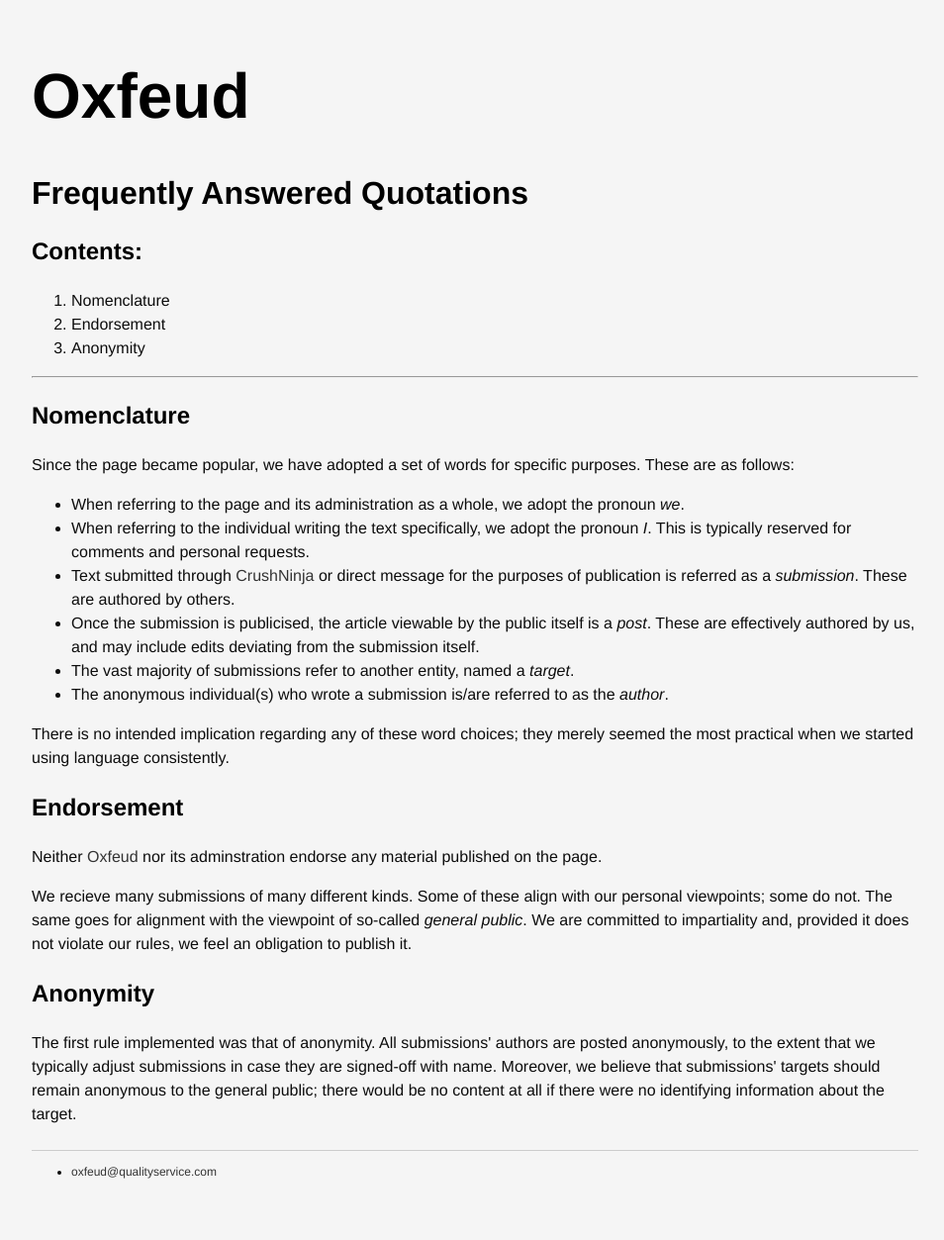
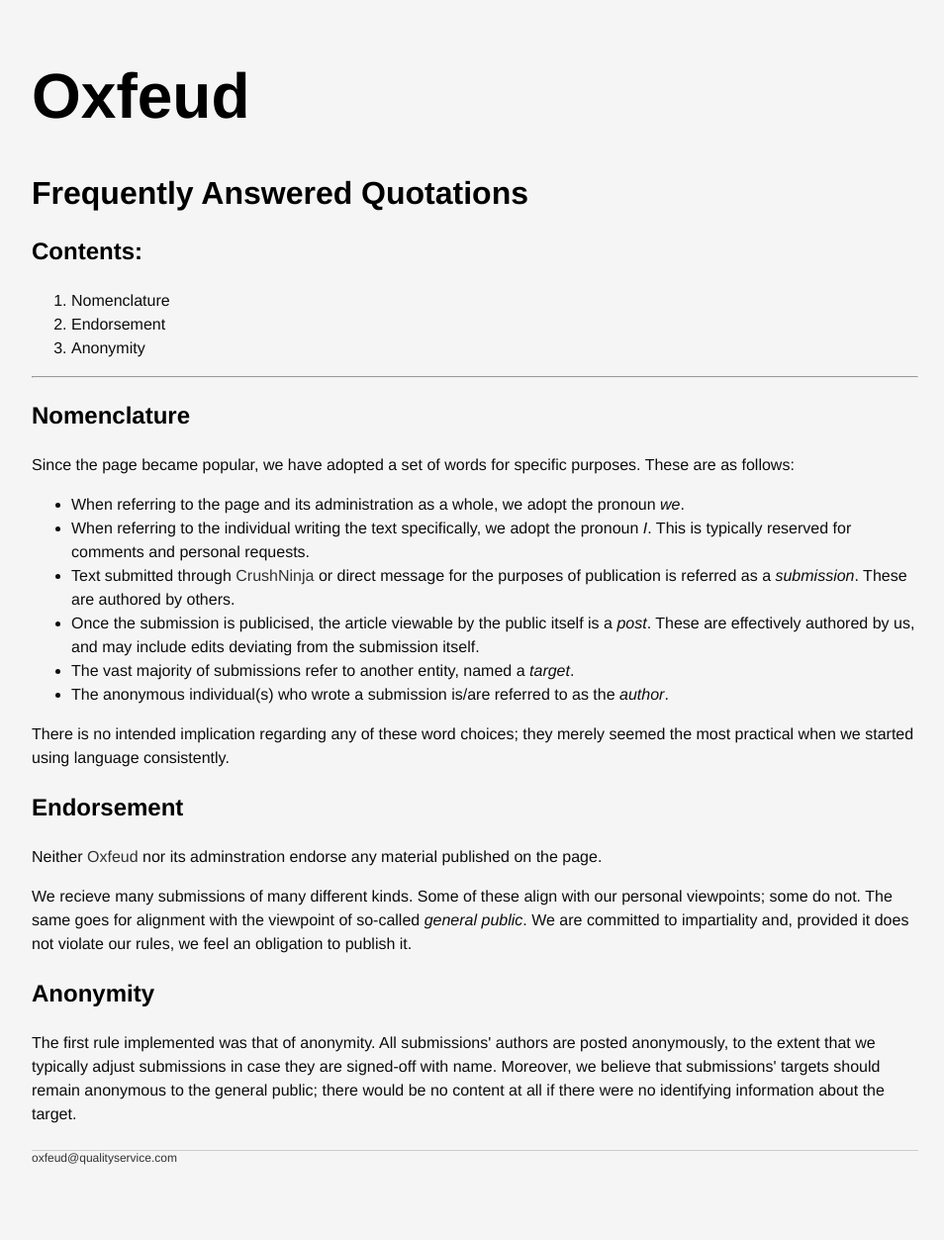
Before and after one commit to Oxfeud/oxfeud.github.io, a Jekyll site: the page built from index.html, in a window 1280 px wide. Shown: the whole page at 99% size, without its empty margins (160-1114 px from the left). Built offline with Jekyll 4.4.1, drawn with Linux system fonts in a browser that asks for light colours.

Commit message:
Update default.html

```diff
--- a/_layouts/default.html
+++ b/_layouts/default.html
@@ -12,9 +12,7 @@
 
 			</div><!-- /.container -->
 			<footer>
-	    		<ul>
-	        		<li><a href="mailto:oxfeud@qualityservice.com">oxfeud@qualityservice.com</a></li>
-				</ul>
+	    		<a href="mailto:oxfeud@qualityservice.com">oxfeud@qualityservice.com</a>
 			</footer>
 		</body>
 	</html>
```
